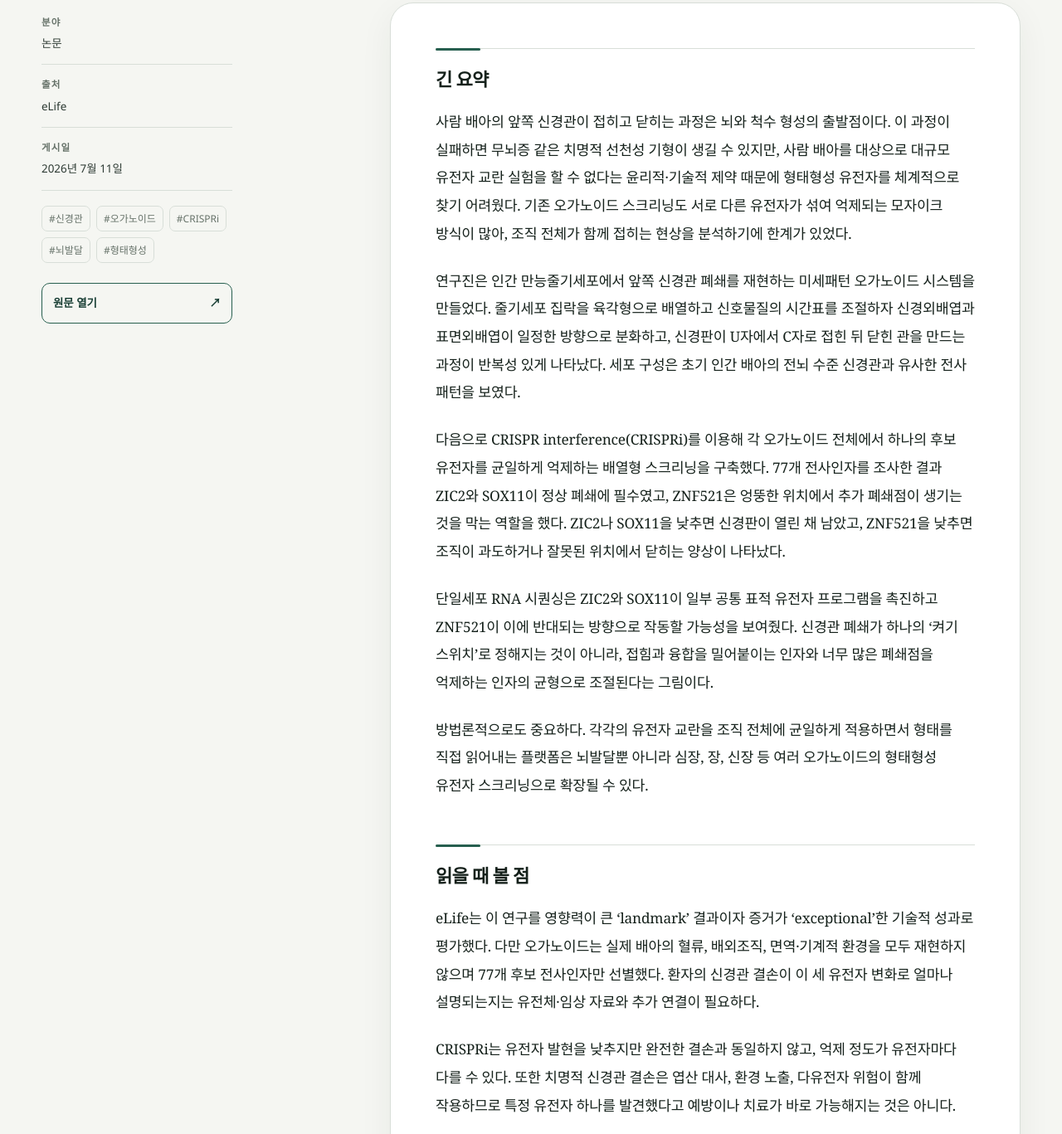
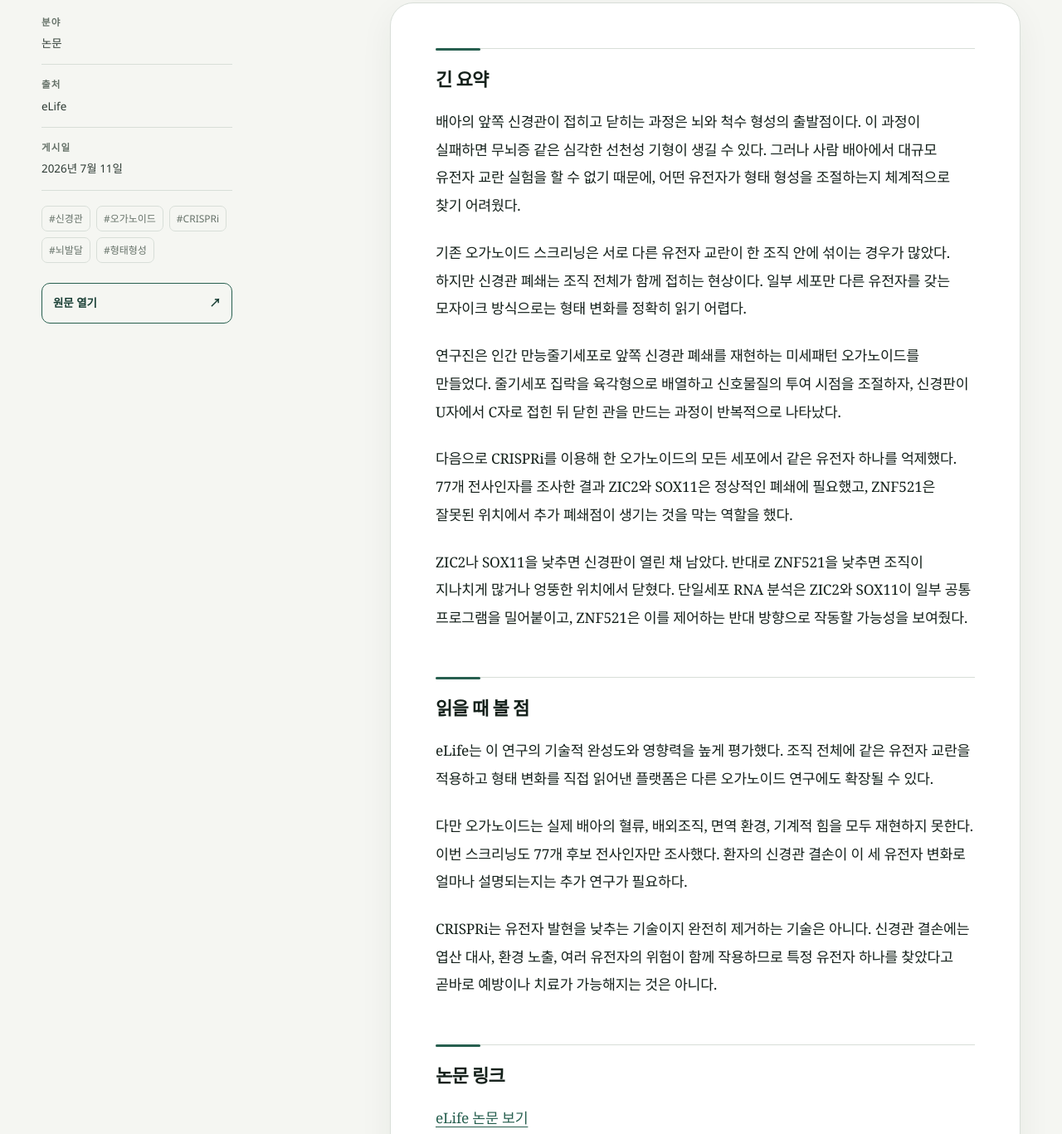
Before and after one commit to MikeShin0822/science-brain-news, an Astro site: page /science-brain-news/news/2026-07-11-crispri-human-neural-tube-closure in a window 1280 px wide. Shown: the part 710-2077 px from the top of the page at 83% size. Built offline with nearby package versions, Linux system fonts and the light colour scheme; Astro itself is replaced by a stand-in of ours.

Commit message:
Polish Korean readability for neural tube CRISPRi paper

```diff
--- a/src/content/news/2026-07-11-crispri-human-neural-tube-closure.md
+++ b/src/content/news/2026-07-11-crispri-human-neural-tube-closure.md
@@ -1,6 +1,6 @@
 ---
-title: "오가노이드 전역 단일유전자 CRISPRi가 인간 앞쪽 신경관 폐쇄의 핵심 조절자를 찾아냈다"
-description: "인간 만능줄기세포 유래 신경관 오가노이드의 모든 세포에 동일 유전자를 억제하는 배열형 CRISPRi 스크리닝이 ZIC2·SOX11·ZNF521의 상반된 역할을 밝혔다."
+title: "오가노이드 CRISPRi로 인간 신경관 폐쇄 조절 유전자를 찾았다"
+description: "인간 신경관 오가노이드 전체에서 유전자를 하나씩 억제하는 스크리닝으로 ZIC2·SOX11·ZNF521의 역할을 확인했다."
 date: "2026-07-11T09:30:00+09:00"
 category: "논문"
 source: "eLife"
@@ -11,21 +11,23 @@ importance: "crispri-human-neural-tube-closure"
 
 ## 긴 요약
 
-사람 배아의 앞쪽 신경관이 접히고 닫히는 과정은 뇌와 척수 형성의 출발점이다. 이 과정이 실패하면 무뇌증 같은 치명적 선천성 기형이 생길 수 있지만, 사람 배아를 대상으로 대규모 유전자 교란 실험을 할 수 없다는 윤리적·기술적 제약 때문에 형태형성 유전자를 체계적으로 찾기 어려웠다. 기존 오가노이드 스크리닝도 서로 다른 유전자가 섞여 억제되는 모자이크 방식이 많아, 조직 전체가 함께 접히는 현상을 분석하기에 한계가 있었다.
+배아의 앞쪽 신경관이 접히고 닫히는 과정은 뇌와 척수 형성의 출발점이다. 이 과정이 실패하면 무뇌증 같은 심각한 선천성 기형이 생길 수 있다. 그러나 사람 배아에서 대규모 유전자 교란 실험을 할 수 없기 때문에, 어떤 유전자가 형태 형성을 조절하는지 체계적으로 찾기 어려웠다.
 
-연구진은 인간 만능줄기세포에서 앞쪽 신경관 폐쇄를 재현하는 미세패턴 오가노이드 시스템을 만들었다. 줄기세포 집락을 육각형으로 배열하고 신호물질의 시간표를 조절하자 신경외배엽과 표면외배엽이 일정한 방향으로 분화하고, 신경판이 U자에서 C자로 접힌 뒤 닫힌 관을 만드는 과정이 반복성 있게 나타났다. 세포 구성은 초기 인간 배아의 전뇌 수준 신경관과 유사한 전사 패턴을 보였다.
+기존 오가노이드 스크리닝은 서로 다른 유전자 교란이 한 조직 안에 섞이는 경우가 많았다. 하지만 신경관 폐쇄는 조직 전체가 함께 접히는 현상이다. 일부 세포만 다른 유전자를 갖는 모자이크 방식으로는 형태 변화를 정확히 읽기 어렵다.
 
-다음으로 CRISPR interference(CRISPRi)를 이용해 각 오가노이드 전체에서 하나의 후보 유전자를 균일하게 억제하는 배열형 스크리닝을 구축했다. 77개 전사인자를 조사한 결과 ZIC2와 SOX11이 정상 폐쇄에 필수였고, ZNF521은 엉뚱한 위치에서 추가 폐쇄점이 생기는 것을 막는 역할을 했다. ZIC2나 SOX11을 낮추면 신경판이 열린 채 남았고, ZNF521을 낮추면 조직이 과도하거나 잘못된 위치에서 닫히는 양상이 나타났다.
+연구진은 인간 만능줄기세포로 앞쪽 신경관 폐쇄를 재현하는 미세패턴 오가노이드를 만들었다. 줄기세포 집락을 육각형으로 배열하고 신호물질의 투여 시점을 조절하자, 신경판이 U자에서 C자로 접힌 뒤 닫힌 관을 만드는 과정이 반복적으로 나타났다.
 
-단일세포 RNA 시퀀싱은 ZIC2와 SOX11이 일부 공통 표적 유전자 프로그램을 촉진하고 ZNF521이 이에 반대되는 방향으로 작동할 가능성을 보여줬다. 신경관 폐쇄가 하나의 ‘켜기 스위치’로 정해지는 것이 아니라, 접힘과 융합을 밀어붙이는 인자와 너무 많은 폐쇄점을 억제하는 인자의 균형으로 조절된다는 그림이다.
+다음으로 CRISPRi를 이용해 한 오가노이드의 모든 세포에서 같은 유전자 하나를 억제했다. 77개 전사인자를 조사한 결과 ZIC2와 SOX11은 정상적인 폐쇄에 필요했고, ZNF521은 잘못된 위치에서 추가 폐쇄점이 생기는 것을 막는 역할을 했다.
 
-방법론적으로도 중요하다. 각각의 유전자 교란을 조직 전체에 균일하게 적용하면서 형태를 직접 읽어내는 플랫폼은 뇌발달뿐 아니라 심장, 장, 신장 등 여러 오가노이드의 형태형성 유전자 스크리닝으로 확장될 수 있다.
+ZIC2나 SOX11을 낮추면 신경판이 열린 채 남았다. 반대로 ZNF521을 낮추면 조직이 지나치게 많거나 엉뚱한 위치에서 닫혔다. 단일세포 RNA 분석은 ZIC2와 SOX11이 일부 공통 프로그램을 밀어붙이고, ZNF521은 이를 제어하는 반대 방향으로 작동할 가능성을 보여줬다.
 
 ## 읽을 때 볼 점
 
-eLife는 이 연구를 영향력이 큰 ‘landmark’ 결과이자 증거가 ‘exceptional’한 기술적 성과로 평가했다. 다만 오가노이드는 실제 배아의 혈류, 배외조직, 면역·기계적 환경을 모두 재현하지 않으며 77개 후보 전사인자만 선별했다. 환자의 신경관 결손이 이 세 유전자 변화로 얼마나 설명되는지는 유전체·임상 자료와 추가 연결이 필요하다.
+eLife는 이 연구의 기술적 완성도와 영향력을 높게 평가했다. 조직 전체에 같은 유전자 교란을 적용하고 형태 변화를 직접 읽어낸 플랫폼은 다른 오가노이드 연구에도 확장될 수 있다.
 
-CRISPRi는 유전자 발현을 낮추지만 완전한 결손과 동일하지 않고, 억제 정도가 유전자마다 다를 수 있다. 또한 치명적 신경관 결손은 엽산 대사, 환경 노출, 다유전자 위험이 함께 작용하므로 특정 유전자 하나를 발견했다고 예방이나 치료가 바로 가능해지는 것은 아니다.
+다만 오가노이드는 실제 배아의 혈류, 배외조직, 면역 환경, 기계적 힘을 모두 재현하지 못한다. 이번 스크리닝도 77개 후보 전사인자만 조사했다. 환자의 신경관 결손이 이 세 유전자 변화로 얼마나 설명되는지는 추가 연구가 필요하다.
+
+CRISPRi는 유전자 발현을 낮추는 기술이지 완전히 제거하는 기술은 아니다. 신경관 결손에는 엽산 대사, 환경 노출, 여러 유전자의 위험이 함께 작용하므로 특정 유전자 하나를 찾았다고 곧바로 예방이나 치료가 가능해지는 것은 아니다.
 
 ## 논문 링크
 
```
